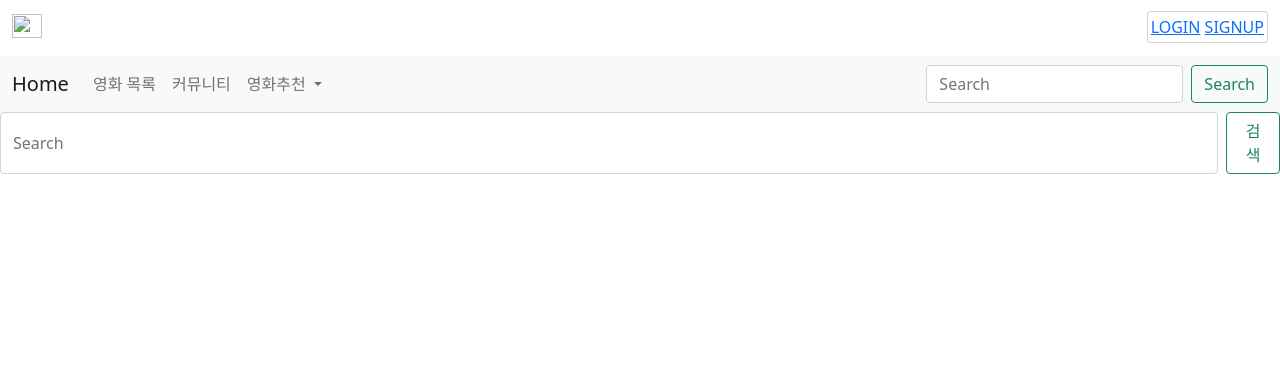
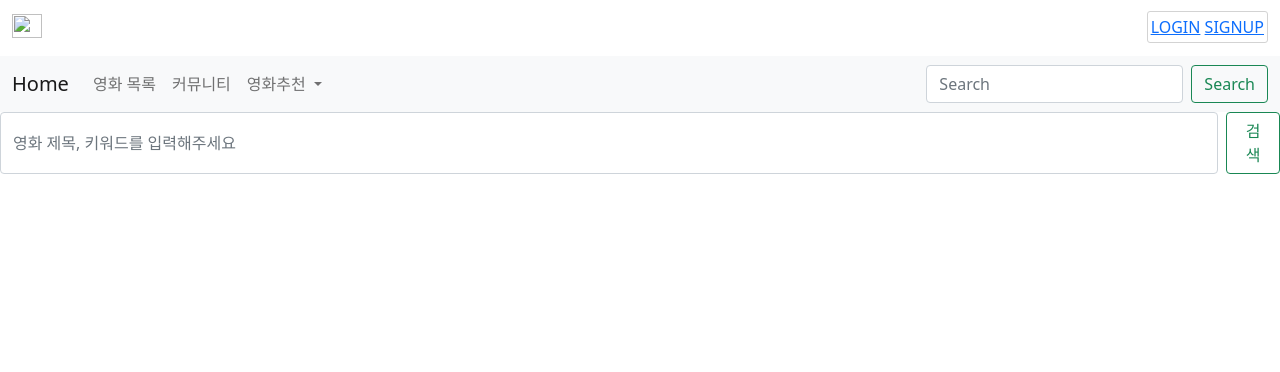
Before and after one commit to YoonSeok-Woo/project_YS_HL, a Django app: template movie/templates/movie/seachbar.html in a window 1280 px wide. Shown: the top 372 px of the page. Run offline with Django 3.2, Linux system fonts and the light colour scheme; the template is opened without the code that fills it, so the values that code supplies are empty.

Commit message:
1123 seachbar.html

```diff
--- a/movie/templates/movie/seachbar.html
+++ b/movie/templates/movie/seachbar.html
@@ -1,8 +1,8 @@
 {% extends 'base.html' %}
 
 {% block content %}
-  <form class="d-flex">
-    <input class="form-control me-2" type="search" placeholder="Search" aria-label="Search">
+  <form method="POST" class="d-flex">
+    <input class="form-control me-2" type="text"  name="searchword" value="{{searchword}}" placeholder="영화 제목, 키워드를 입력해주세요">
     <button class="btn btn-outline-success" type="submit">검색</button>
   </form>
 {% endblock content %}
```
Also changed, not shown: static/css/base.css (line endings or trailing spaces).
